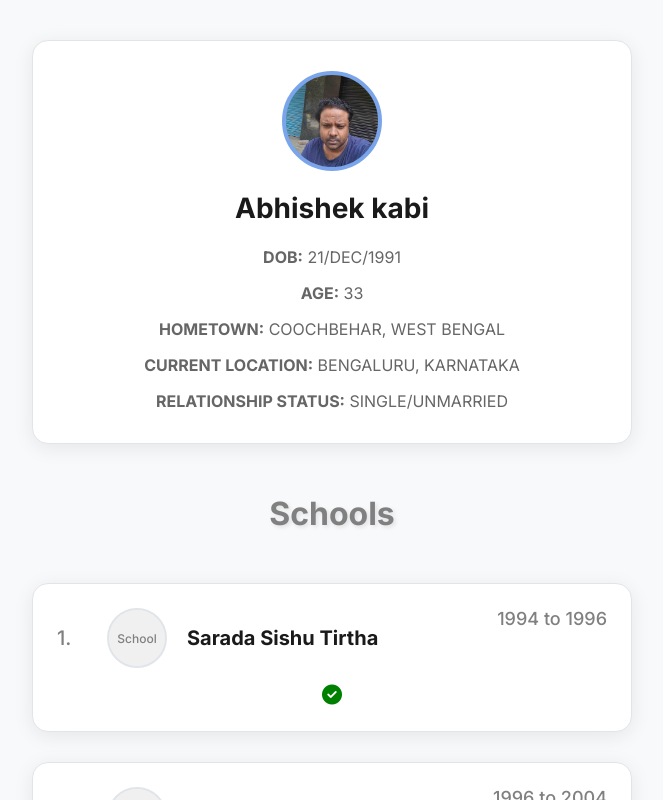
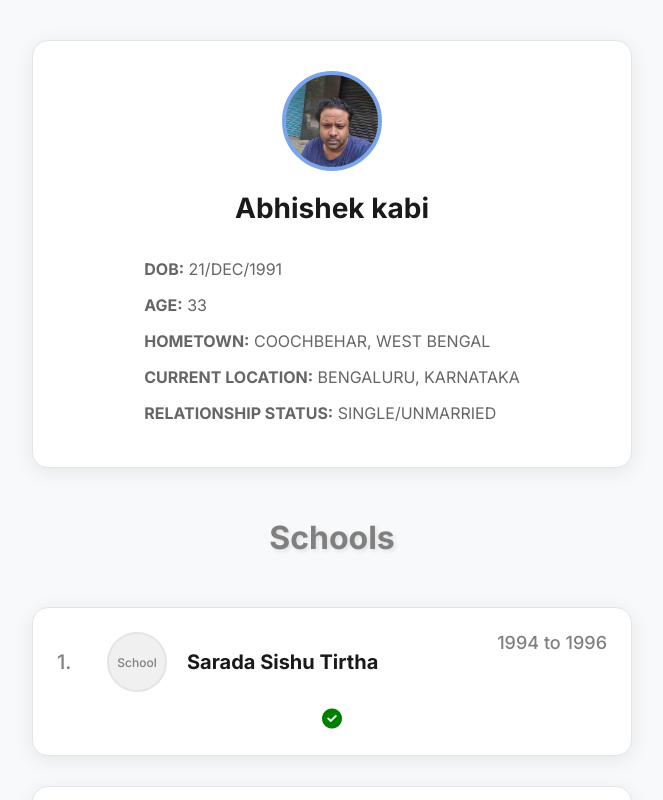
Before and after one commit to abk2191/my-timeline, a React (Vite) app: page / in a window 1280 px wide. Shown: the whole page, without its empty margins (308-971 px from the left). Built offline with nearby package versions, Linux system fonts and the light colour scheme; a web font is replaced by a local one.

Commit message:
Added new features

```diff
--- a/src/App.jsx
+++ b/src/App.jsx
@@ -110,6 +110,7 @@ function App() {
           <div className="name-div">
             <h1>Abhishek kabi</h1>
           </div>
+          <div className="ditails-cont">
             <div className="details">
               <p>
                 <strong>DOB:</strong> 21/DEC/1991
@@ -126,6 +127,7 @@ function App() {
               <p>
                 <strong>RELATIONSHIP STATUS:</strong> SINGLE/UNMARRIED
               </p>
+            </div>
           </div>
         </div>
         <div className="divider">
--- a/src/index.css
+++ b/src/index.css
@@ -59,6 +59,10 @@ body {
   margin: 0;
 }
 
+.name-div {
+  margin-bottom: 12px;
+}
+
 .details {
   display: flex;
   flex-direction: column;
@@ -66,7 +70,14 @@ body {
   width: 100%;
   font-size: 16px;
   color: #666;
-  text-align: center;
+  text-align: left;
+}
+
+.ditails-cont {
+  display: flex;
+  align-items: center;
+  justify-content: center;
+  margin-bottom: 12px;
 }
 
 .details p {
```
Lines whose indentation alone changed are shown as unchanged.
